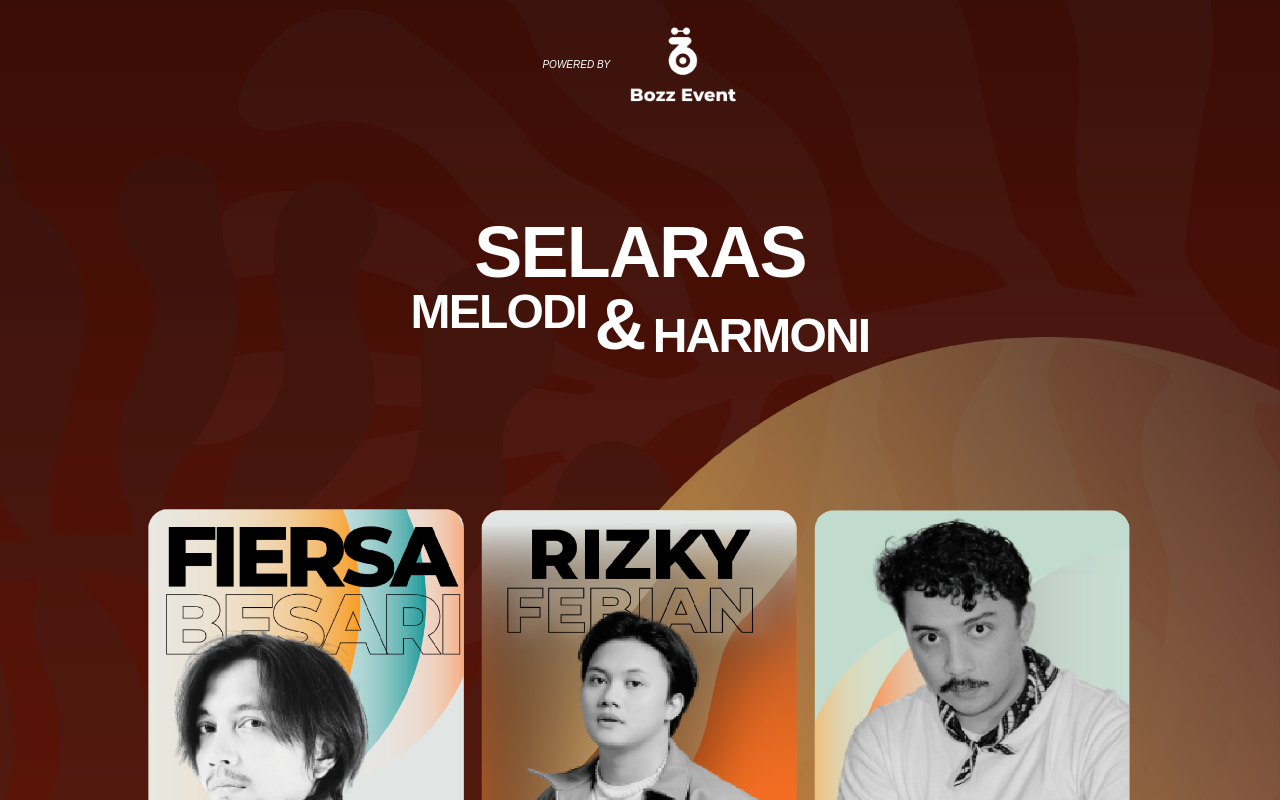
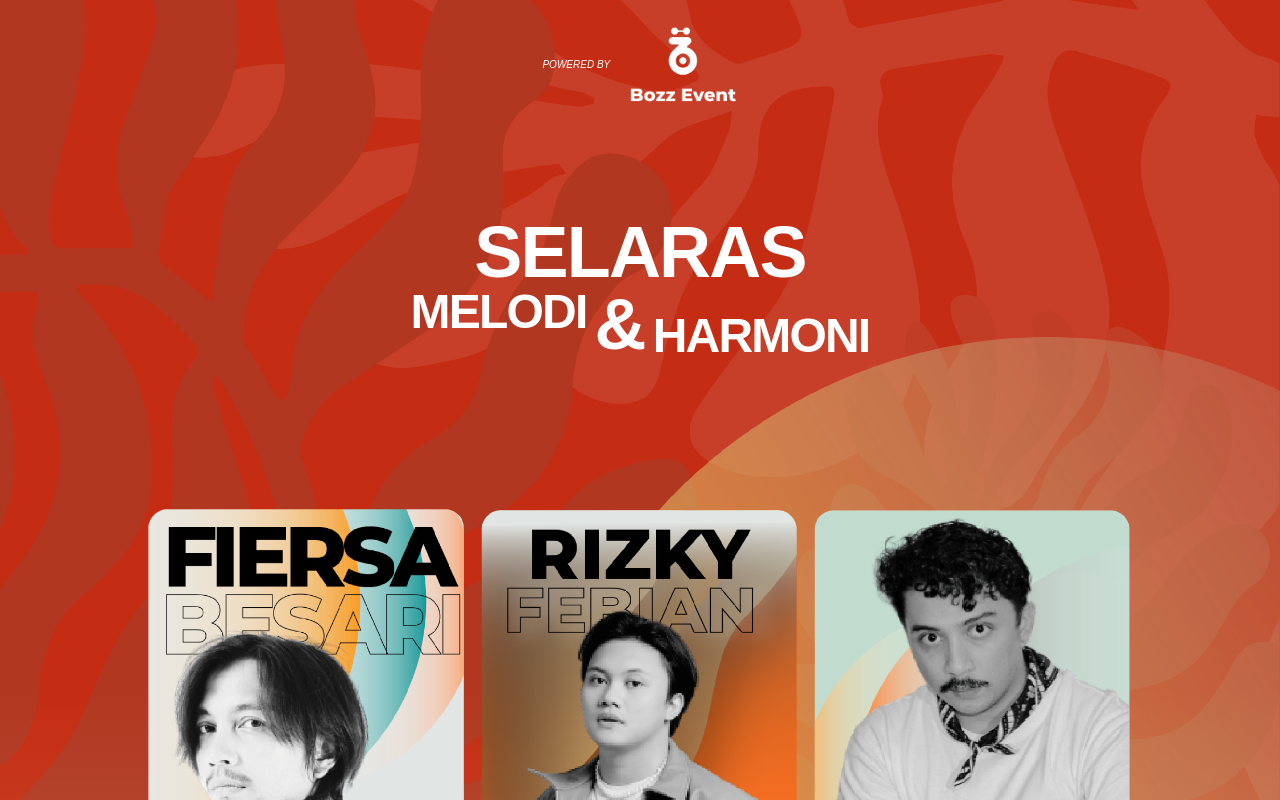
Before and after one commit to masbagaspn/ekspectanica-bekasi, a React (Vite) app: page / in a window 1280 px wide. Shown: the top 800 px of the page. Built offline with nearby package versions, Linux system fonts and the light colour scheme; a web font is replaced by a local one.

Commit message:
refactoring

```diff
--- a/src/App.tsx
+++ b/src/App.tsx
@@ -17,7 +17,7 @@ function App() {
   return (
     <main
       className={clsx(
-        "max-w-screen w-full min-h-screen text-white font-monstserrat gap-10 py-6 relative",
+        "max-w-screen w-full min-h-screen text-white font-monstserrat gap-10 py-6 relative"
       )}
     >
       <div
@@ -44,16 +44,12 @@ function App() {
         <TAC />
         <Footer />
         <div className="fixed top-0 left-0 w-screen h-screen z-[1] opacity-10">
-          <img src="/assets/pattern-bekasi-01.png" className="w-full h-full object-cover object-left" />
+          <img
+            src="/assets/pattern-bekasi.png"
+            className="w-full h-full object-cover object-bottom"
+          />
         </div>
-        <div className="absolute top-0 left-0 w-full h-full bg-gradient-to-b from-20% from-[#c42c13] via-50% via-[#e4bc92] to-100% to-[#c42c13] z-0"/>
-        <div className="absolute top-0 left-0 w-full h-full bg-gradient-to-b from-black/70 via-50% via-transparent to-black/70 z-[1]"/>
-        {/* <div className="fixed top-0 left-0 z-0 w-screen h-screen">
-          <img
-            src="/assets/background-bekasi.png"
-            className="w-full h-full object-cover object-center"
-          />
-        </div> */}
+        <div className="absolute top-0 left-0 w-full h-full bg-gradient-to-b from-10% from-[#c42c13] via-30% via-[#e4bc92] to-100% to-[#c42c13] z-0" />
       </div>
     </main>
   );
```
Also changed, not shown: public/assets/pattern-bekasi-01.png (deleted), public/assets/pattern-bekasi.png.
